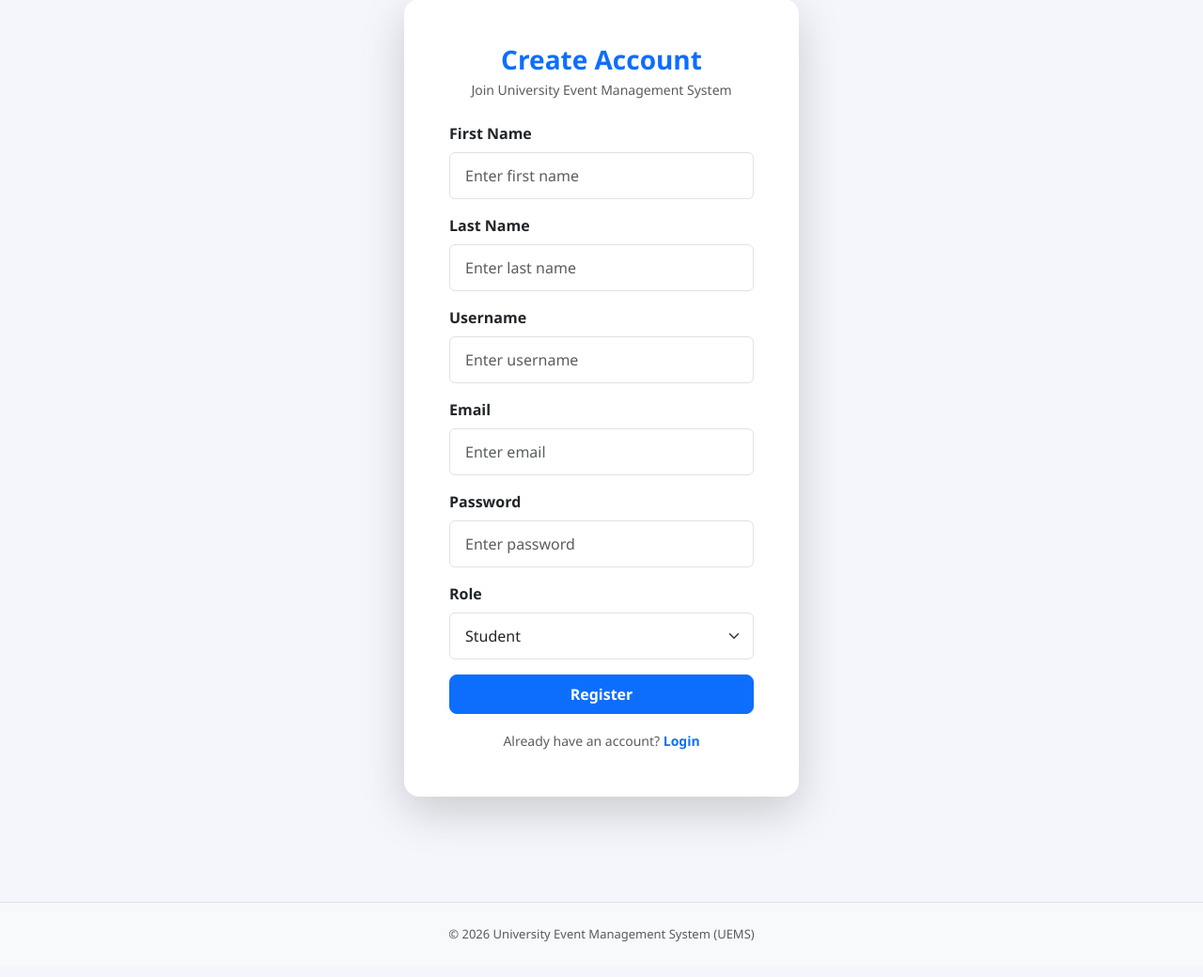
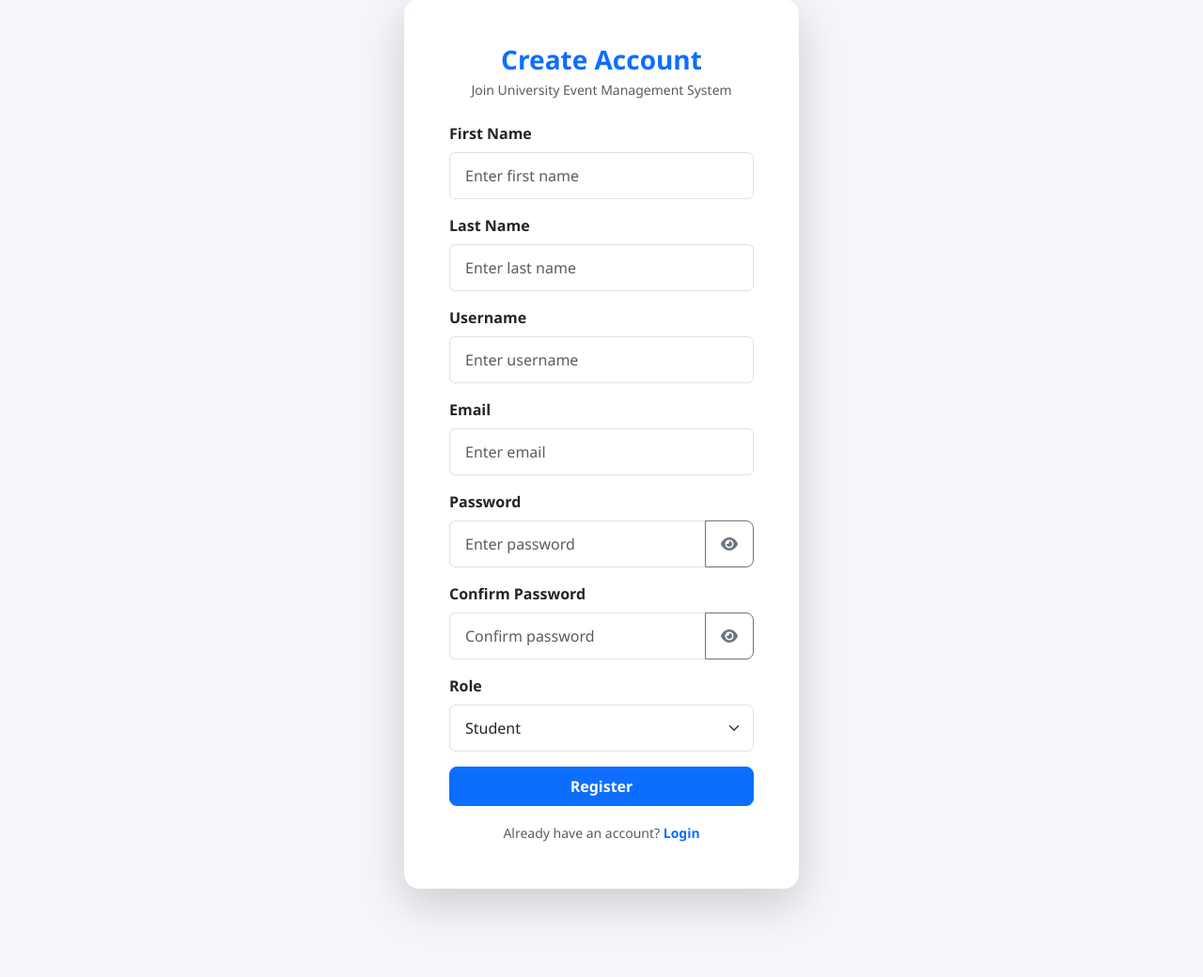
Before and after one commit to malikhasham712-tech/uems-final-year-project, a Django app: page /accounts/register/ in a window 1280 px wide. Shown: the part 81-1121 px from the top of the page at 94% size. Before the commit the page ends 1084 px from the top, so only its background shows below. Run offline with Django 5.2, Linux system fonts and the light colour scheme.

Commit message:
eye icon on password toggle and confirm password

```diff
--- a/uems/accounts/forms.py
+++ b/uems/accounts/forms.py
@@ -3,6 +3,7 @@ from django.contrib.auth.models import User
 
 class RegisterForm(forms.ModelForm):
     password = forms.CharField(widget=forms.PasswordInput)
+    confirm_password = forms.CharField(widget=forms.PasswordInput, label='Confirm Password')
     first_name = forms.CharField(max_length=100, required=True, label='First Name')
     last_name = forms.CharField(max_length=100, required=True, label='Last Name')
     role = forms.ChoiceField(choices=[
@@ -13,3 +14,13 @@ class RegisterForm(forms.ModelForm):
     class Meta:
         model = User
         fields = ['first_name', 'last_name', 'username', 'email', 'password']
+
+    def clean(self):
+        cleaned_data = super().clean()
+        password = cleaned_data.get('password')
+        confirm_password = cleaned_data.get('confirm_password')
+
+        if password and confirm_password and password != confirm_password:
+            self.add_error('confirm_password', 'Passwords do not match.')
+
+        return cleaned_data
--- a/uems/accounts/templates/accounts/register.html
+++ b/uems/accounts/templates/accounts/register.html
@@ -41,6 +41,10 @@
         background-position: right 0.75rem center;
         background-size: 16px 12px;
         padding-right: 2.5rem;
+    }
+
+    .password-toggle {
+        min-width: 48px;
     }
 </style>
 
@@ -144,14 +148,49 @@
                 <!-- Password -->
                 <div class="mb-3">
                     <label class="form-label fw-semibold">Password</label>
-                    <input type="password"
-                           name="password"
-                           class="form-control form-control-lg {% if form.password.errors %}is-invalid{% endif %}"
-                           placeholder="Enter password"
-                           required>
+                    <div class="input-group">
+                        <input type="password"
+                               id="password"
+                               name="password"
+                               class="form-control form-control-lg {% if form.password.errors %}is-invalid{% endif %}"
+                               placeholder="Enter password"
+                               required>
+                        <button type="button"
+                                class="btn btn-outline-secondary password-toggle"
+                                data-target="password"
+                                aria-label="Show password">
+                            <i class="fa fa-eye"></i>
+                        </button>
+                    </div>
                     {% if form.password.errors %}
                         <div class="invalid-feedback">
                             {% for error in form.password.errors %}
+                                {{ error }}
+                            {% endfor %}
+                        </div>
+                    {% endif %}
+                </div>
+
+                <!-- Confirm Password -->
+                <div class="mb-3">
+                    <label class="form-label fw-semibold">Confirm Password</label>
+                    <div class="input-group">
+                        <input type="password"
+                               id="confirm_password"
+                               name="confirm_password"
+                               class="form-control form-control-lg {% if form.confirm_password.errors %}is-invalid{% endif %}"
+                               placeholder="Confirm password"
+                               required>
+                        <button type="button"
+                                class="btn btn-outline-secondary password-toggle"
+                                data-target="confirm_password"
+                                aria-label="Show confirm password">
+                            <i class="fa fa-eye"></i>
+                        </button>
+                    </div>
+                    {% if form.confirm_password.errors %}
+                        <div class="invalid-feedback">
+                            {% for error in form.confirm_password.errors %}
                                 {{ error }}
                             {% endfor %}
                         </div>
@@ -198,4 +237,18 @@
 
 </div>
 
+<script>
+    document.querySelectorAll(".password-toggle").forEach((button) => {
+        button.addEventListener("click", () => {
+            const input = document.getElementById(button.dataset.target);
+            const icon = button.querySelector("i");
+            const isPassword = input.type === "password";
+
+            input.type = isPassword ? "text" : "password";
+            icon.className = isPassword ? "fa fa-eye-slash" : "fa fa-eye";
+            button.setAttribute("aria-label", isPassword ? "Hide password" : "Show password");
+        });
+    });
+</script>
+
 {% endblock %}
```
Also changed, not shown: uems/accounts/templates/accounts/login.html (+44 -5 lines).
